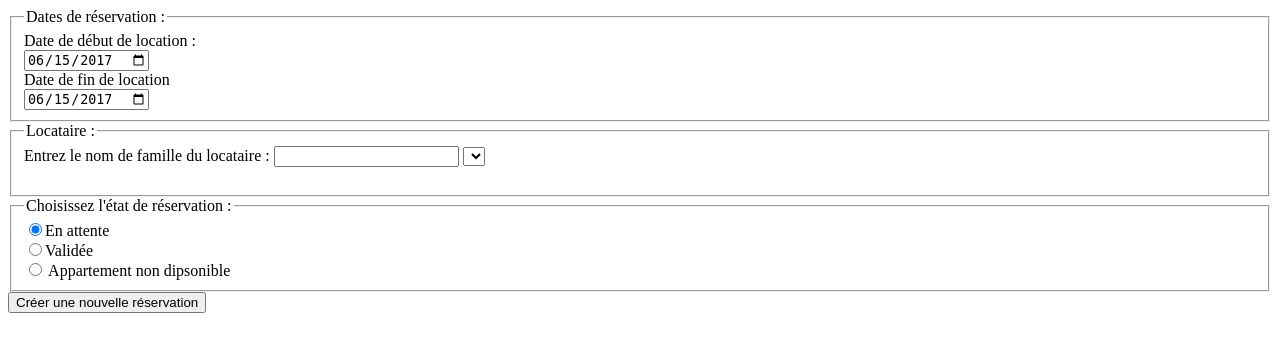
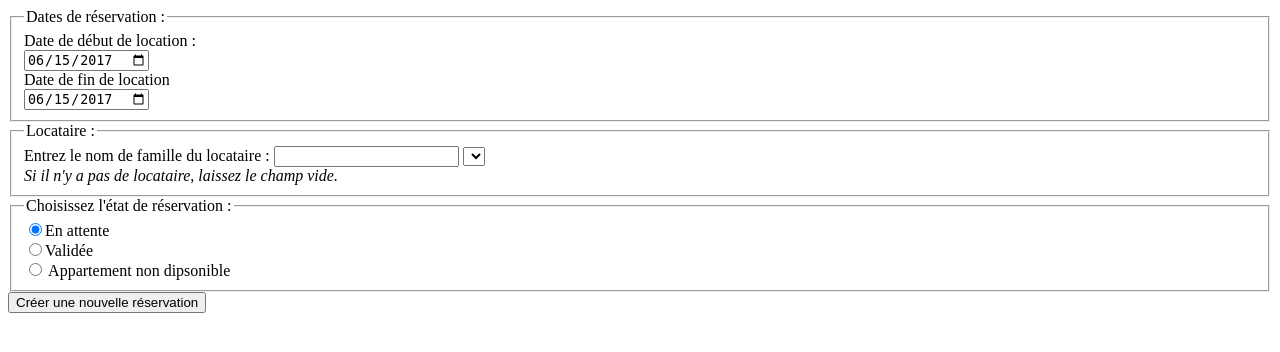
Before and after one commit to AnneSarrazin/WebDev, a PHP site: page /CreationResa.php in a window 1280 px wide. Shown: the top 352 px of the page. Run offline with PHP 8.4, Linux system fonts and the light colour scheme; lists and menus that the app fills with data are empty.

Commit message:
Rajout indication
indication pour l'utilisateur

```diff
--- a/admin/Reservation/CreationResa.php
+++ b/admin/Reservation/CreationResa.php
@@ -20,7 +20,8 @@
                 <legend>Locataire : </legend>
                 <label for="nom">Entrez le nom de famille du locataire :</label>
                 <input type="text" name="nom" onchange="request(this);"/>
-                <select name="locataire" id="locataire" value="NULL"></select> <br/><br/>
+                <select name="locataire" id="locataire" value="NULL"></select> <br/>
+                <cite>Si il n'y a pas de locataire, laissez le champ vide.</cite><br/>
             </fieldset>
             <fieldset>
                 <legend>Choisissez l'état de réservation : </legend>
```
